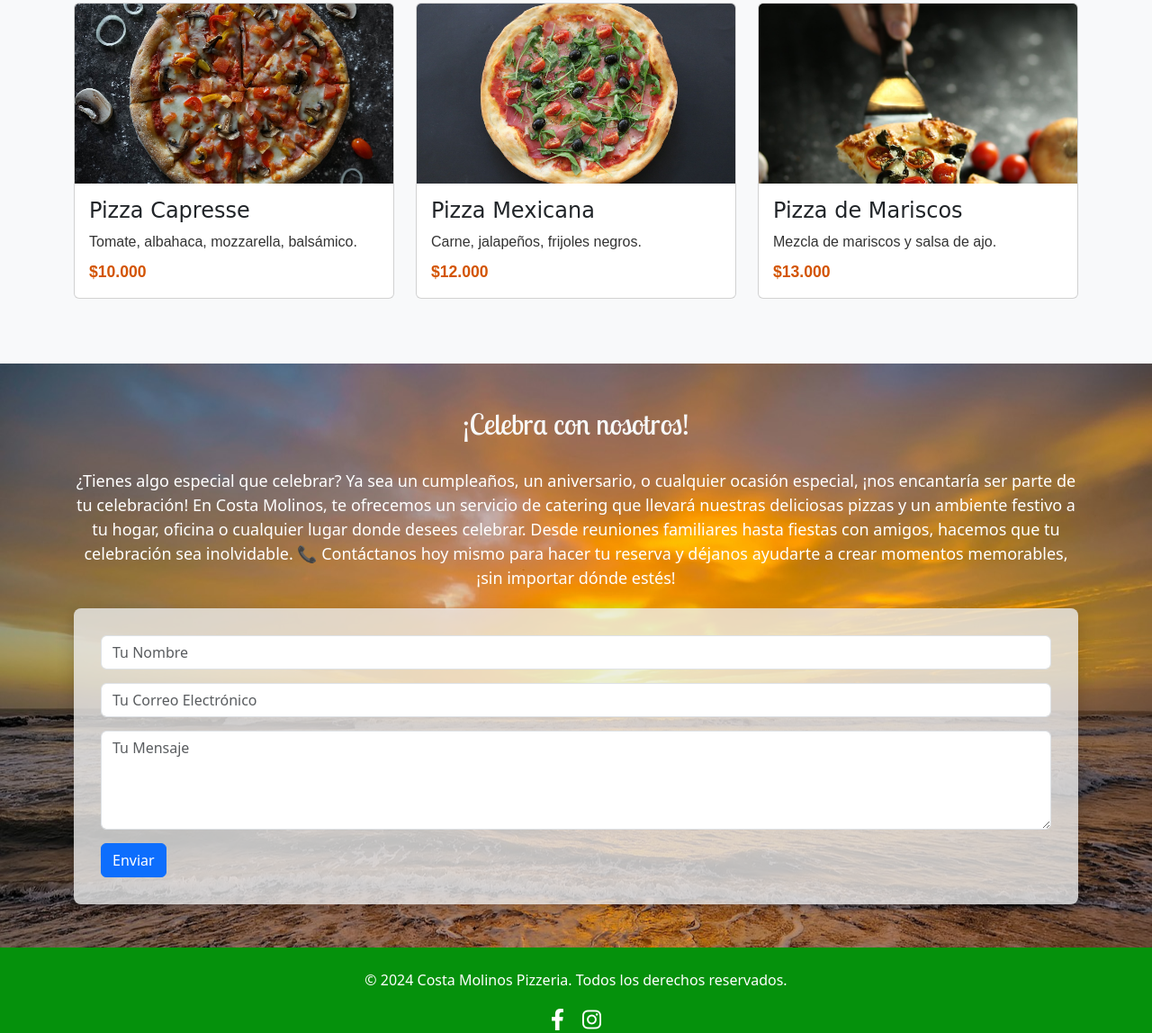
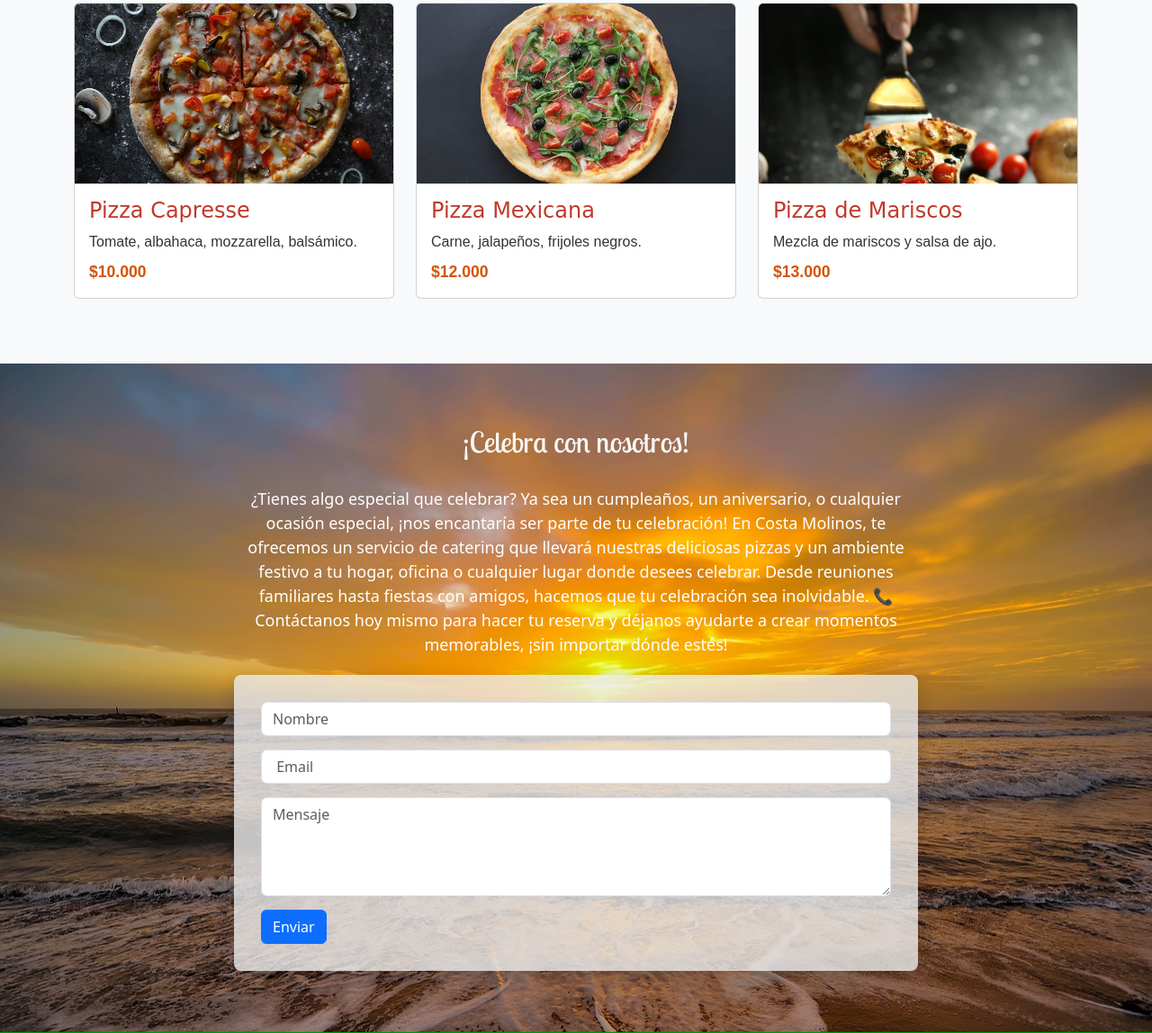
Before and after one commit to lizardcrimsonite/Costa-Molinos-Pizzeria, a plain HTML site: page index.html in a window 1280 px wide. Shown: the part 1832-2980 px from the top of the page at 90% size. Drawn offline with nearby package versions, Linux system fonts and the light colour scheme; a script that the page names is missing.

Commit message:
se arreglo el container form

```diff
--- a/css/styles.css
+++ b/css/styles.css
@@ -188,7 +188,7 @@ body {
 .card-title {
     font-family: 'Lobster', cursive; /* Cambia esto por la fuente que elijas */
     font-size: 1.5rem; /* Tamaño del texto del título */
-    color: #c0392b; /* Color del texto (puedes cambiarlo) */
+    color: #c0392b !important; /* Color del texto (puedes cambiarlo) */
     margin-bottom: 0.5rem; /* Espacio debajo del título */
 }
 
@@ -257,6 +257,11 @@ body {
     padding: 30px; /* Espaciado interno */
     box-shadow: 0 4px 20px rgba(0, 0, 0, 0.2); /* Sombra */
 }
+.form-container {
+    width: 800px; /* Ajusta el ancho máximo */
+    margin: 0 auto; /* Centra el formulario */
+    padding: 20px;
+  }
 
 /* Estilos para los campos del formulario */
 .form-group {
--- a/index.html
+++ b/index.html
@@ -169,7 +169,7 @@
     </section>
 
     <section id="contact" class="py-5">
-        <div class="container">
+        <div class="form-container">
             <h2 class="text-center"> ¡Celebra con nosotros! </h2>
             <p class="text-center">¿Tienes algo especial que celebrar? Ya sea un cumpleaños, un aniversario, o cualquier ocasión especial, ¡nos encantaría ser parte de tu celebración!
 
@@ -178,13 +178,13 @@
                 📞 Contáctanos hoy mismo para hacer tu reserva y déjanos ayudarte a crear momentos memorables, ¡sin importar dónde estés!</p>
             <form id="contact-form" class="glass-form">
                 <div class="form-group">
-                    <input type="text" class="form-control" id="name" name="name" placeholder="Tu Nombre" required autocomplete="name">
+                    <input type="text" class="form-control" id="name" name="name" placeholder="Nombre" required autocomplete="name">
                 </div>
                 <div class="form-group">
-                    <input type="email" class="form-control" id="email" name="email" placeholder="Tu Correo Electrónico" required autocomplete="email">
+                    <input type="email" class="form-control" id="email" name="email" placeholder=" Email" required autocomplete="email">
                 </div>
                 <div class="form-group">
-                    <textarea class="form-control" id="message" name="message" rows="4" placeholder="Tu Mensaje" required autocomplete="off"></textarea>
+                    <textarea class="form-control" id="message" name="message" rows="4" placeholder="Mensaje" required autocomplete="off"></textarea>
                 </div>
                 <button type="submit" class="btn btn-primary">Enviar</button>
             </form>
```
